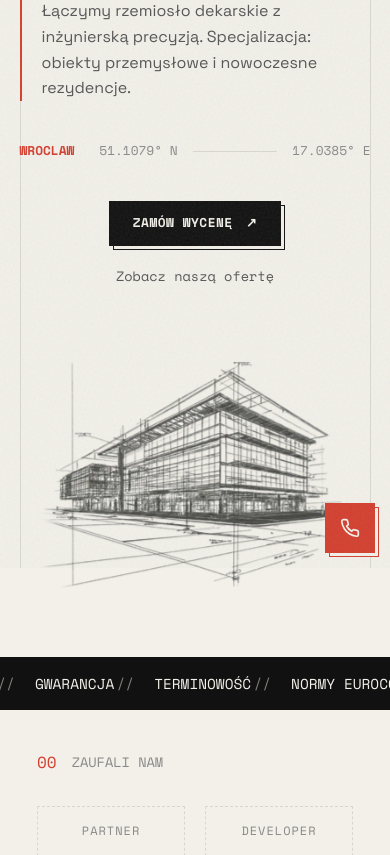
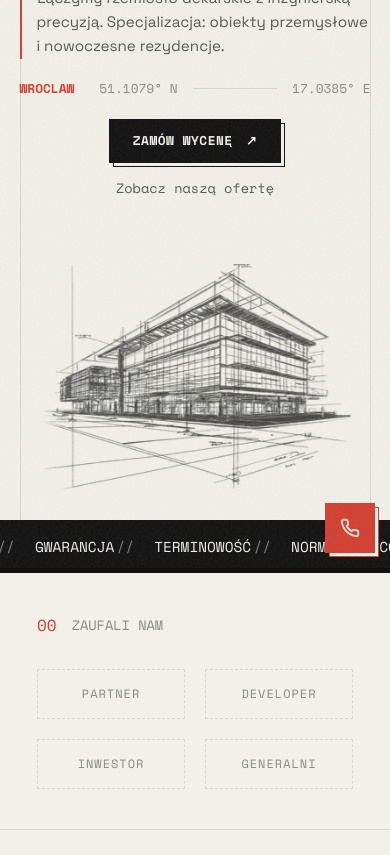
Before and after one commit to Domin737/DominDev-PB, a website: page index.html in a window 390 px wide. Shown: the part 276-1131 px from the top of the page. Drawn offline with nearby package versions, Linux system fonts and the light colour scheme.

Commit message:
hero view

```diff
--- a/css/style.css
+++ b/css/style.css
@@ -484,14 +484,18 @@
 }
 
 /* ==========================================================================
-   HERO SECTION - Canva-like Grid Layout (ChatGPT + Gemini hybrid fix)
+   HERO SECTION - Full viewport height with centered content
    ========================================================================== */
 .hero-hybrid {
-    /* Remove min-height to prevent empty space below content */
-    padding-top: 120px;
-    padding-bottom: 60px;
+    /* Full viewport minus marquee strip (~50px) */
+    min-height: calc(100vh - 50px);
+    min-height: calc(100dvh - 50px); /* Dynamic viewport for mobile browsers */
+    padding-top: var(--nav-height);
+    padding-bottom: 40px;
     position: relative;
     overflow: hidden;
+    display: flex;
+    align-items: center;
 }
 
 /* Grid container - ~45/55 split like Canva */
@@ -500,6 +504,7 @@
     grid-template-columns: minmax(0, 0.9fr) minmax(0, 1.1fr);
     align-items: center;
     gap: clamp(24px, 4vw, 64px);
+    width: 100%;
 }
 
 /* Left column: Text content */
@@ -1503,7 +1508,9 @@
 @media (max-width: 1024px) {
     /* Hero - still 2 columns but tighter */
     .hero-hybrid {
-        padding-top: 100px;
+        min-height: calc(100vh - 50px);
+        min-height: calc(100dvh - 50px);
+        padding-top: 90px;
     }
 
     .hero-grid {
@@ -1567,21 +1574,51 @@
 
     /* Hero - single column stacking on mobile */
     .hero-hybrid {
-        min-height: auto;
+        min-height: calc(100vh - 50px);
+        min-height: calc(100svh - 50px); /* Small viewport - excludes URL bar */
+        padding-top: 100px; /* More space below nav */
+        padding-bottom: 20px;
+        align-items: flex-start; /* Align to top, let content flow naturally */
     }
 
     .hero-grid {
         grid-template-columns: 1fr;
+        align-items: start;
     }
 
     .hero-visual {
         justify-self: center;
-        max-width: 560px;
-        margin-top: 40px;
+        max-width: 100%;
+        margin-top: 30px;
+        order: 2; /* Image after text on mobile */
+    }
+
+    .hero-txt {
+        order: 1;
     }
 
     .hero-title {
-        font-size: 3rem;
+        font-size: clamp(2.2rem, 8vw, 3rem);
+    }
+
+    .hero-sub {
+        font-size: 1rem;
+    }
+
+    .hero-coords {
+        margin-top: 25px;
+    }
+
+    .hero-cta {
+        margin-top: 25px;
+        flex-direction: column;
+        align-items: center;
+        gap: 20px;
+    }
+
+    .hero-img {
+        max-height: 35vh;
+        max-height: 35svh;
     }
 
     /* Stats */
@@ -1671,29 +1708,34 @@
         --section-padding: 40px;
     }
 
+    .hero-hybrid {
+        padding-top: 90px; /* Space below nav on small screens */
+    }
+
     .hero-title {
-        font-size: 2.5rem;
+        font-size: clamp(1.8rem, 10vw, 2.5rem);
     }
 
     .hero-sub {
-        font-size: 1rem;
+        font-size: 0.95rem;
+        padding-left: 15px;
+    }
+
+    .hero-coords {
+        margin-top: 20px;
+        flex-wrap: wrap;
     }
 
     .hero-cta {
         flex-direction: column;
         align-items: center;
-        gap: 20px;
-        width: 100%;
-    }
-
-    .hero-cta .cad-btn {
-        /* Don't use full width - keep inline to preserve shadow structure */
-        width: auto;
-        max-width: calc(100% - 8px); /* Account for shadow offset (4px) */
-    }
-
-    .hero-cta .cad-btn-text {
-        text-align: center;
+        gap: 15px;
+        margin-top: 20px;
+    }
+
+    .hero-img {
+        max-height: 30vh;
+        max-height: 30svh;
     }
 
     .section-h2 {
```
